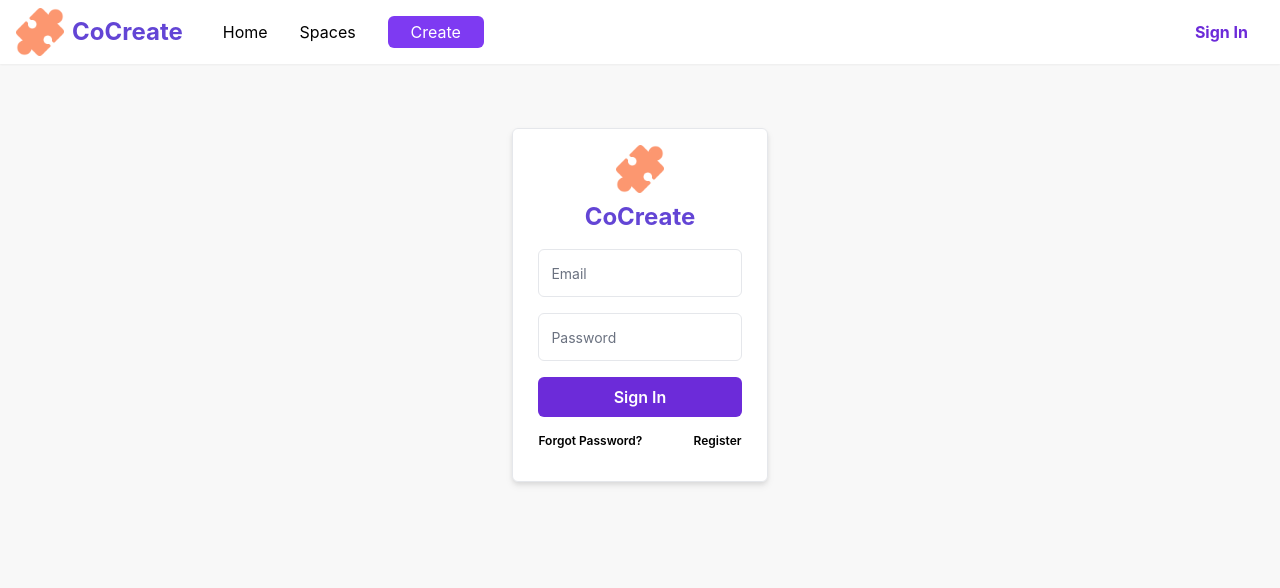
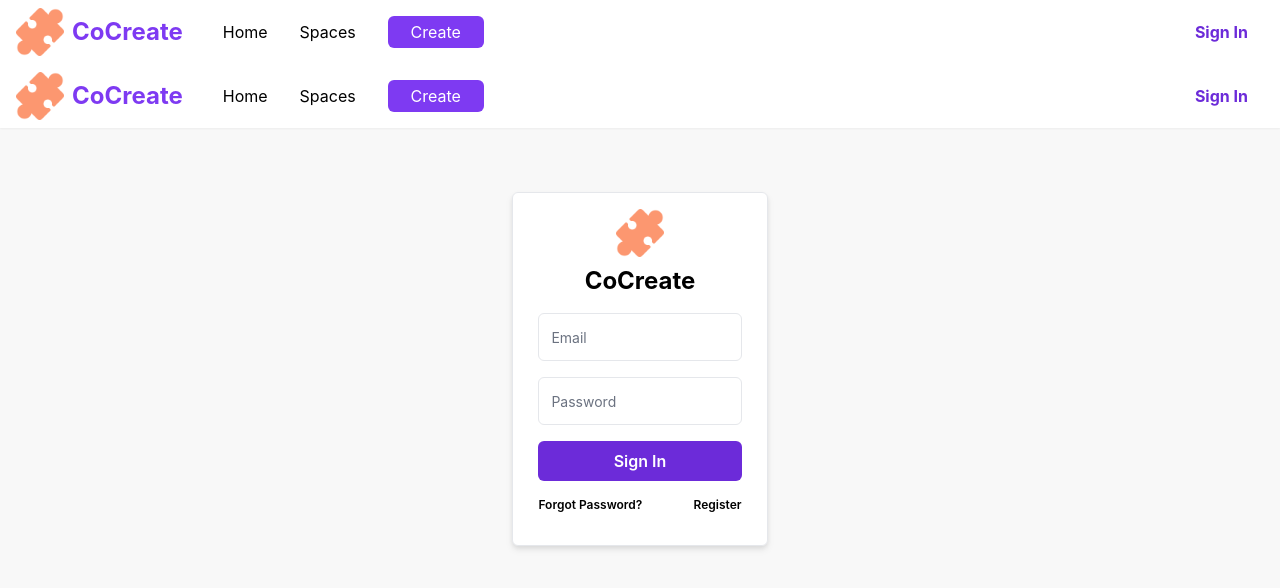
Before and after one commit to Ammadq87/TheHive, a React (Vite) app in the folder TheHive/frontEnd/thehive/: page /signin in a window 1280 px wide. Shown: the top 588 px of the page. Built offline with nearby package versions, Linux system fonts and the light colour scheme.

Commit message:
Added pages

```diff
--- a/TheHive/frontEnd/thehive/src/App.css
+++ b/TheHive/frontEnd/thehive/src/App.css
@@ -7,7 +7,7 @@
 }
 
 h1 {
-    color: #6345D5;
+    /* color: #6345D5; */
 }
 
 ul {
--- a/TheHive/frontEnd/thehive/src/App.jsx
+++ b/TheHive/frontEnd/thehive/src/App.jsx
@@ -1,21 +1,29 @@
 import { useState } from 'react'
 import {BrowserRouter as Router, Routes, Route, Link} from 'react-router-dom';
-import reactLogo from './assets/react.svg'
-import viteLogo from '/vite.svg'
 import './App.css'
 import Home from './pages/Home';
-import Navbar from './components/Navbar'
 import SignIn from './pages/SignIn'
+import Profile from './pages/Profile'
+import Create from './pages/Create'
+import Spaces from './pages/Spaces'
+import Navbar from './components/Navbar';
+
 // https://dribbble.com/shots/17159089-DoWhith-Personal-Wallet-Dashboard
 
 function App() {
   const [count, setCount] = useState(0)
   return (
     <div className="root">
+      <Navbar/>
+
       <Router>
         <Routes>
           <Route path='/' element={<Home/>}/>
           <Route path='/signin' element={<SignIn/>}/>
+          <Route path='/profile' element={<Profile/>}/>
+          <Route path='/create' element={<Create/>}/>
+          <Route path='/spaces' element={<Spaces/>}/>
+
           {/* <Route path='/profile' element={<Profile/>}/> */}
           {/* <Route path='/*' element={<Error/>}></Route> */}
         </Routes>
--- a/TheHive/frontEnd/thehive/src/components/Navbar.jsx
+++ b/TheHive/frontEnd/thehive/src/components/Navbar.jsx
@@ -20,7 +20,7 @@ export default function Navbar() {
         <div id="navbar" className='bg-white flex h-16 items-center shadow-sm'>
             <div id="logo" className='flex bg-white m-4'>
                 <img src={logo} alt="CoCreate Logo" className='w-12 h-12'/>
-                <a href="/" className='bg-white'><h1 className='text-2xl font-bold m-2 bg-white'>CoCreate</h1></a>
+                <a href="/" className='bg-white'><h1 className='text-purple-600 text-2xl font-bold m-2 bg-white'>CoCreate</h1></a>
             </div>
 
             <div id="links" className=''>
--- /dev/null
+++ b/TheHive/frontEnd/thehive/src/pages/Create.jsx
@@ -0,0 +1,7 @@
+export default function Create() {
+    return (
+        <div id='Create'>
+            <h1>Create</h1>
+        </div>
+    );
+}
--- /dev/null
+++ b/TheHive/frontEnd/thehive/src/pages/Profile.jsx
@@ -0,0 +1,7 @@
+export default function Profile() {
+    return (
+        <div id='Profile' className="border w-3/5 m-auto">
+            <h1 className='text-gray-800 font-bold text-3xl'>Profile</h1>
+        </div>
+    );
+}
--- /dev/null
+++ b/TheHive/frontEnd/thehive/src/pages/Spaces.jsx
@@ -0,0 +1,7 @@
+export default function Spaces() {
+    return (
+        <div id='Spaces'>
+            <h1>Spaces</h1>
+        </div>
+    );
+}
```
